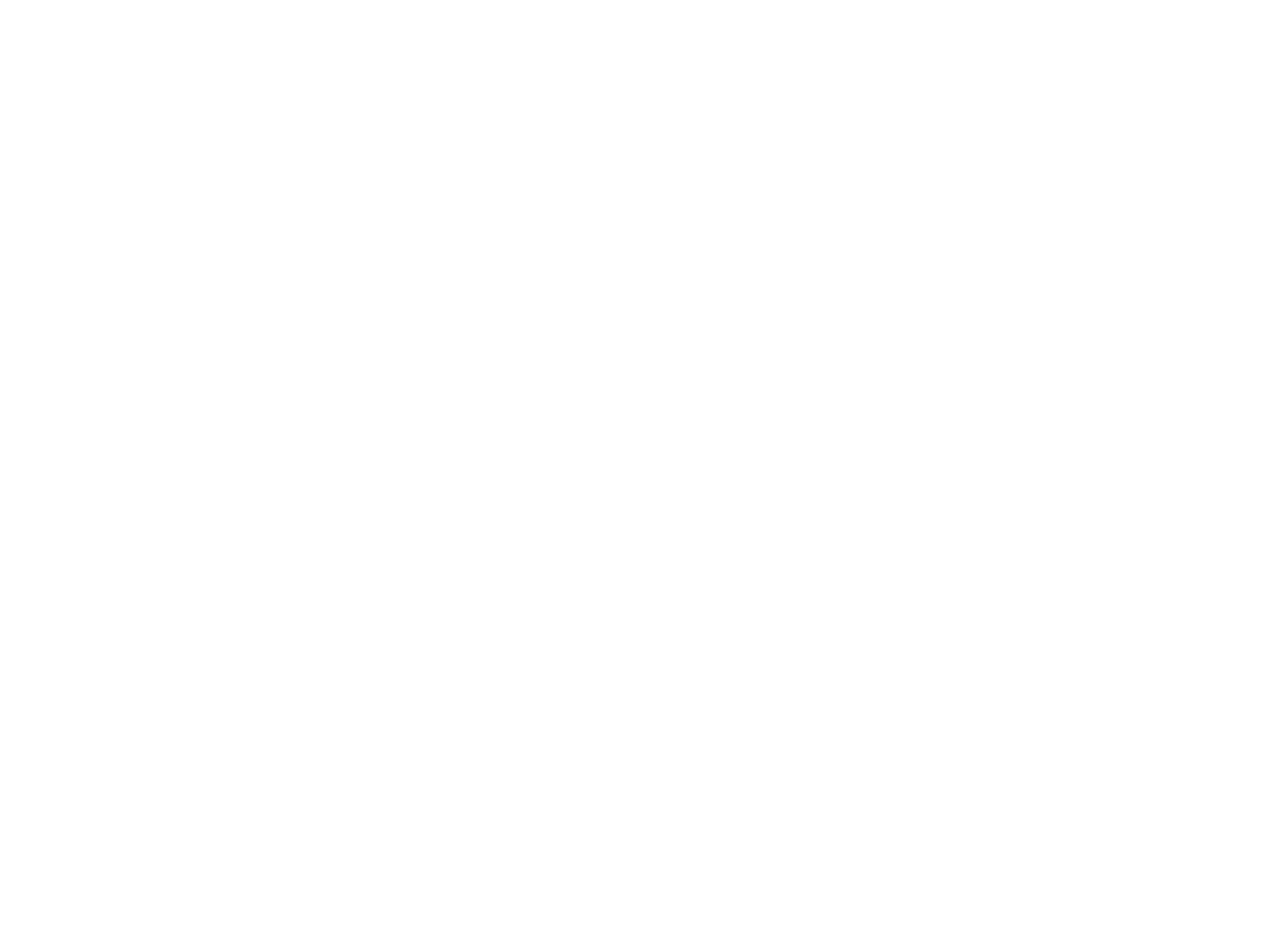
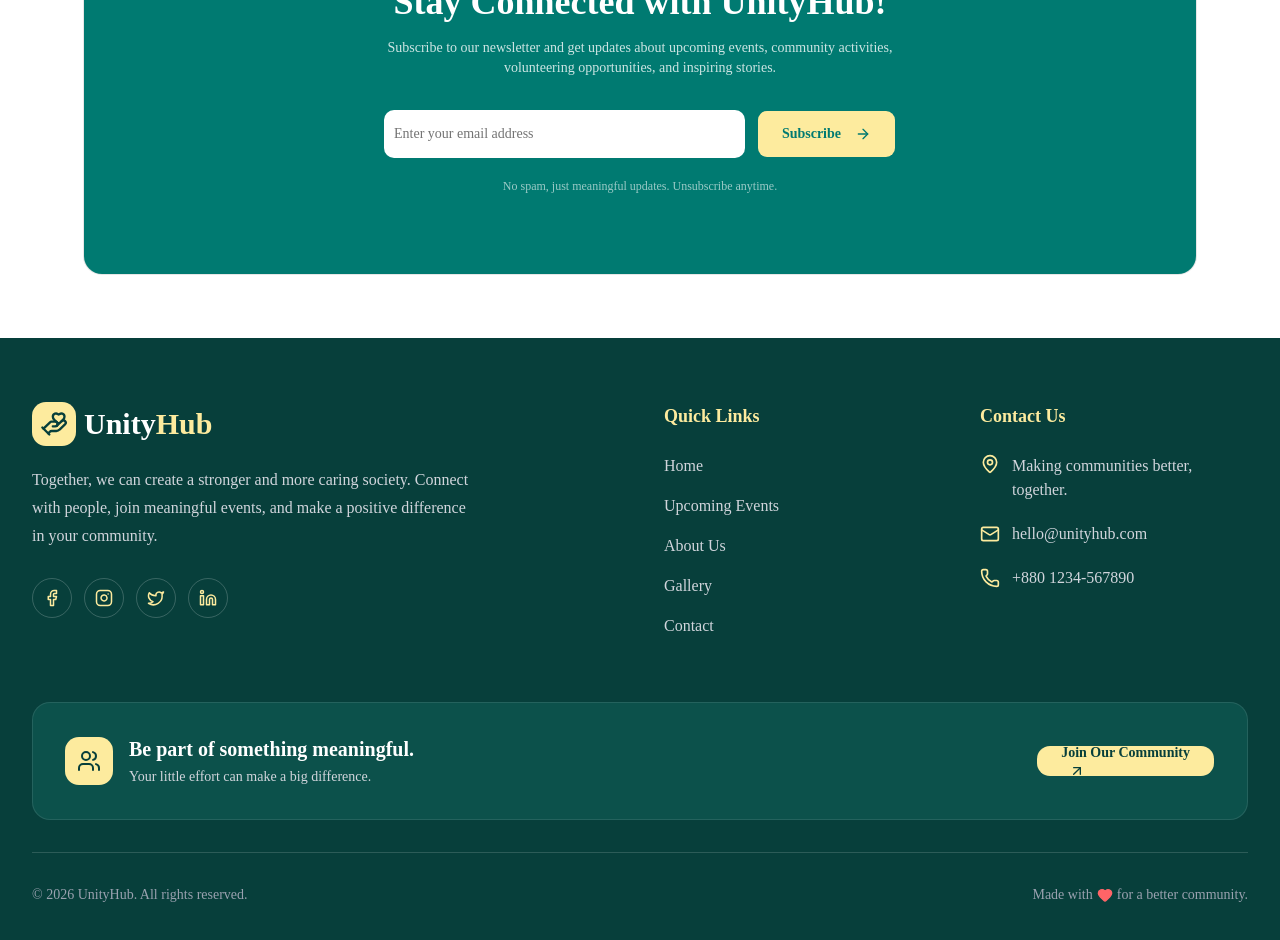
Before and after one commit to code-by-nusrat/social-platform, a Next.js app: page / in a window 1280 px wide. Shown: the part 2460-3400 px from the top of the page. Before the commit the page ends 2214 px from the top, so only its background shows below. Built offline with nearby package versions, Linux system fonts and the light colour scheme.

Commit message:
second commit

```diff
--- a/src/app/layout.tsx
+++ b/src/app/layout.tsx
@@ -2,6 +2,7 @@ import type { Metadata } from "next";
 import { Geist, Geist_Mono } from "next/font/google";
 import "./globals.css";
 import Navbar from "@/components/Navbar";
+import Footer from "@/components/Footer";
 
 const geistSans = Geist({
   variable: "--font-geist-sans",
@@ -26,7 +27,10 @@ export default function RootLayout({ children }: LayoutProps<"/">) {
     >
 
       <body className="min-h-full flex flex-col">
-        <Navbar></Navbar>{children}</body>
+        <Navbar></Navbar>{children}
+
+        </body>
+        <Footer></Footer>
     </html>
   );
 }
--- a/src/app/page.tsx
+++ b/src/app/page.tsx
@@ -1,6 +1,7 @@
 import Banner from "@/components/Banner";
 import FeatureSection from "@/components/FeatureSection";
 import Gallery from "@/components/Gallery";
+import Newsletter from "@/components/Newsletter";
 import Image from "next/image";
 
 export default function Home() {
@@ -9,6 +10,7 @@ export default function Home() {
       <Banner></Banner>
       <FeatureSection></FeatureSection>
       <Gallery></Gallery>
+      <Newsletter></Newsletter>
     </div>
   );
 }
--- /dev/null
+++ b/src/components/Footer.tsx
@@ -0,0 +1,156 @@
+import Link from "next/link";
+import {
+  Facebook,
+  Instagram,
+  Linkedin,
+  Twitter,
+  MapPin,
+  Mail,
+  Phone,
+  ArrowUpRight,
+  Heart,
+  Users,
+  HandHeart,
+} from "lucide-react";
+
+import { Button } from "@/components/ui/button";
+import { Separator } from "@/components/ui/separator";
+import { Input } from "@/components/ui/input";
+
+const Footer = () => {
+  return (
+    <footer className="bg-[#073F3B] text-white">
+
+      <div className="max-w-7xl mx-auto px-5 sm:px-8 pt-16 pb-10">
+
+        {/* Top Section */}
+        <div className="grid grid-cols-1 sm:grid-cols-2 lg:grid-cols-4 gap-12">
+
+          {/* Brand */}
+          <div className="lg:col-span-2">
+            <Link href="/" className="inline-flex items-center gap-2">
+              <div className="w-11 h-11 rounded-xl bg-[#FDEB9E] flex items-center justify-center">
+                <HandHeart className="text-[#073F3B] size-7" />
+              </div>
+
+              <h2 className="text-3xl font-extrabold">
+                Unity<span className="text-[#FDEB9E]">Hub</span>
+              </h2>
+            </Link>
+
+            <p className="text-gray-300 leading-7 mt-5 max-w-md">
+              Together, we can create a stronger and more caring society.
+              Connect with people, join meaningful events, and make a
+              positive difference in your community.
+            </p>
+
+            {/* Social Links */}
+            <div className="flex gap-3 mt-7">
+              {[
+                { icon: Facebook, href: "https://facebook.com" },
+                { icon: Instagram, href: "https://instagram.com" },
+                { icon: Twitter, href: "https://twitter.com" },
+                { icon: Linkedin, href: "https://linkedin.com" },
+              ].map((social, index) => {
+                const Icon = social.icon;
+
+                return (
+                  <Link
+                    key={index}
+                    href={social.href}
+                    target="_blank"
+                    className="w-10 h-10 rounded-full border border-white/20 flex items-center justify-center text-[#FDEB9E] hover:bg-[#FDEB9E] hover:text-[#073F3B] transition duration-300"
+                  >
+                    <Icon size={18} />
+                  </Link>
+                );
+              })}
+            </div>
+          </div>
+
+          {/* Quick Links */}
+          <div>
+            <h3 className="text-lg font-bold text-[#FDEB9E] mb-6">
+              Quick Links
+            </h3>
+
+            <ul className="space-y-4 text-gray-300">
+              <li><Link href="/" className="hover:text-[#FDEB9E] transition">Home</Link></li>
+              <li><Link href="/events" className="hover:text-[#FDEB9E] transition">Upcoming Events</Link></li>
+              <li><Link href="/about" className="hover:text-[#FDEB9E] transition">About Us</Link></li>
+              <li><Link href="/gallery" className="hover:text-[#FDEB9E] transition">Gallery</Link></li>
+              <li><Link href="/contact" className="hover:text-[#FDEB9E] transition">Contact</Link></li>
+            </ul>
+          </div>
+
+          {/* Contact */}
+          <div>
+            <h3 className="text-lg font-bold text-[#FDEB9E] mb-6">
+              Contact Us
+            </h3>
+
+            <ul className="space-y-5 text-gray-300">
+              <li className="flex items-start gap-3">
+                <MapPin className="text-[#FDEB9E] size-5 shrink-0" />
+                <span>Making communities better, together.</span>
+              </li>
+
+              <li className="flex items-center gap-3">
+                <Mail className="text-[#FDEB9E] size-5 shrink-0" />
+                <span>hello@unityhub.com</span>
+              </li>
+
+              <li className="flex items-center gap-3">
+                <Phone className="text-[#FDEB9E] size-5 shrink-0" />
+                <span>+880 1234-567890</span>
+              </li>
+            </ul>
+          </div>
+        </div>
+
+        {/* Community CTA */}
+        <div className="mt-16 rounded-2xl bg-[#0C514B] border border-white/10 p-6 sm:p-8 flex flex-col md:flex-row items-center justify-between gap-6">
+
+          <div className="flex items-center gap-4">
+            <div className="w-12 h-12 rounded-xl bg-[#FDEB9E] flex items-center justify-center shrink-0">
+              <Users className="text-[#073F3B] size-6" />
+            </div>
+
+            <div>
+              <h3 className="text-lg sm:text-xl font-bold">
+                Be part of something meaningful.
+              </h3>
+              <p className="text-gray-300 text-sm mt-1">
+                Your little effort can make a big difference.
+              </p>
+            </div>
+          </div>
+
+          <Button
+            asChild
+            className="bg-[#FDEB9E] text-[#073F3B] hover:bg-white font-bold rounded-xl px-6"
+          >
+            <Link href="/register">
+              Join Our Community <ArrowUpRight className="ml-2 size-4" />
+            </Link>
+          </Button>
+        </div>
+
+        {/* Bottom */}
+        <Separator className="bg-white/15 my-8" />
+
+        <div className="flex flex-col sm:flex-row items-center justify-between gap-4 text-sm text-gray-400">
+          <p>
+            © {new Date().getFullYear()} UnityHub. All rights reserved.
+          </p>
+
+          <p className="flex items-center gap-1">
+            Made with <Heart className="size-4 text-red-400 fill-red-400" /> for a better community.
+          </p>
+        </div>
+      </div>
+    </footer>
+  );
+};
+
+export default Footer;
--- /dev/null
+++ b/src/components/Newsletter.tsx
@@ -0,0 +1,65 @@
+
+"use client";
+
+import React from "react";
+import { Card, CardContent } from "@/components/ui/card";
+import { Input } from "@/components/ui/input";
+import { Button } from "@/components/ui/button";
+import { Mail, ArrowRight } from "lucide-react";
+
+const Newsletter = () => {
+  const handleSubscribe = (e: React.FormEvent<HTMLFormElement>) => {
+    e.preventDefault();
+    // Add your subscription API logic here
+  };
+
+  return (
+    <section className="w-full max-w-6xl mx-auto px-5 py-16">
+      <Card className="bg-[#007a71] border-none rounded-2xl overflow-hidden">
+        <CardContent className="flex flex-col items-center text-center px-6 py-12 md:py-16">
+
+          <div className="bg-[#FDEB9E] p-4 rounded-full mb-5">
+            <Mail className="w-8 h-8 text-[#007a71]" />
+          </div>
+
+          <h2 className="text-3xl md:text-4xl font-bold text-white mb-4">
+            Stay Connected with UnityHub!
+          </h2>
+
+          <p className="text-white/80 max-w-xl mb-8">
+            Subscribe to our newsletter and get updates about upcoming
+            events, community activities, volunteering opportunities,
+            and inspiring stories.
+          </p>
+
+          <form
+            onSubmit={handleSubscribe}
+            className="flex flex-col sm:flex-row gap-3 w-full max-w-lg"
+          >
+            <Input
+              type="email"
+              placeholder="Enter your email address"
+              required
+              className="bg-white h-12 text-gray-800 border-none"
+            />
+
+            <Button
+              type="submit"
+              className="h-12 px-6 bg-[#FDEB9E] text-[#007a71] hover:bg-[#f5df87] font-semibold"
+            >
+              Subscribe
+              <ArrowRight className="ml-2 w-4 h-4" />
+            </Button>
+          </form>
+
+          <p className="text-xs text-white/60 mt-5">
+            No spam, just meaningful updates. Unsubscribe anytime.
+          </p>
+
+        </CardContent>
+      </Card>
+    </section>
+  );
+};
+
+export default Newsletter;
```
